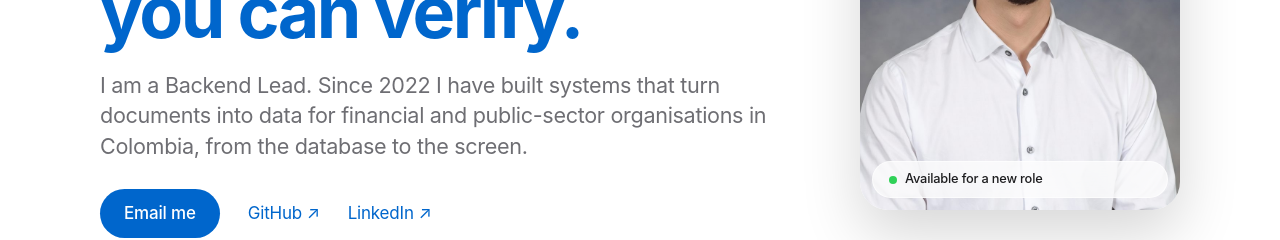
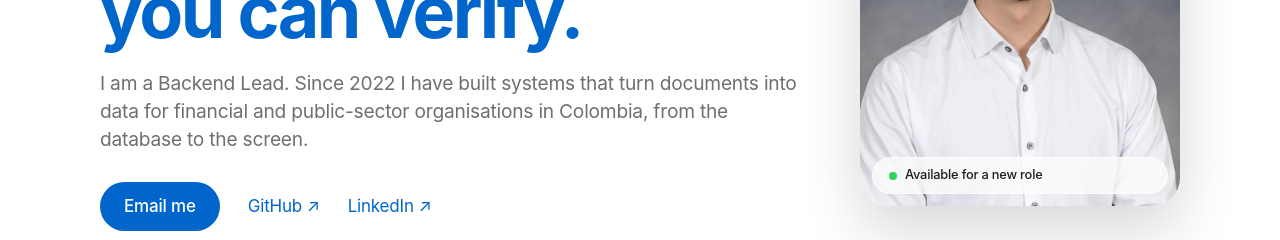
Before and after one commit to 0103juan/portfolio-site, a React (Vite) app: page / in a window 1280 px wide. Shown: the part 346-586 px from the top of the page. Built offline with nearby package versions, Linux system fonts and the light colour scheme.

Commit message:
Set the section intro one step smaller so it supports the title instead of competing with it

```diff
--- a/src/index.css
+++ b/src/index.css
@@ -135,11 +135,11 @@
 }
 
 @utility sub {
-  font-size: clamp(1.1rem, 2.1vw, 1.35rem);
-  line-height: 1.4;
-  letter-spacing: -0.015em;
+  font-size: clamp(1.05rem, 1.8vw, 1.2rem);
+  line-height: 1.45;
+  letter-spacing: -0.012em;
   color: var(--color-muted);
-  max-width: 36em;
+  max-width: 40em;
   text-wrap: pretty;
 }
 
```
